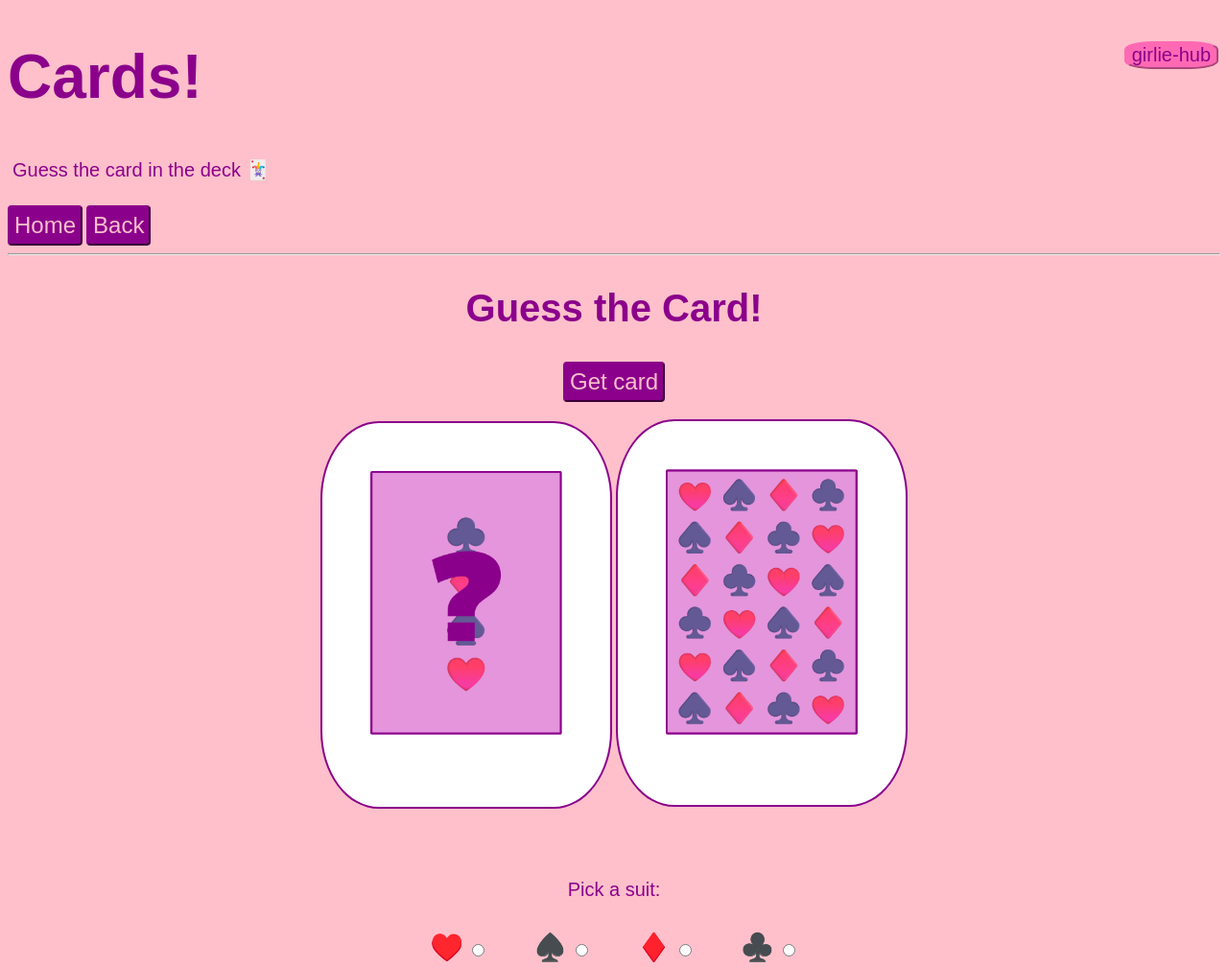
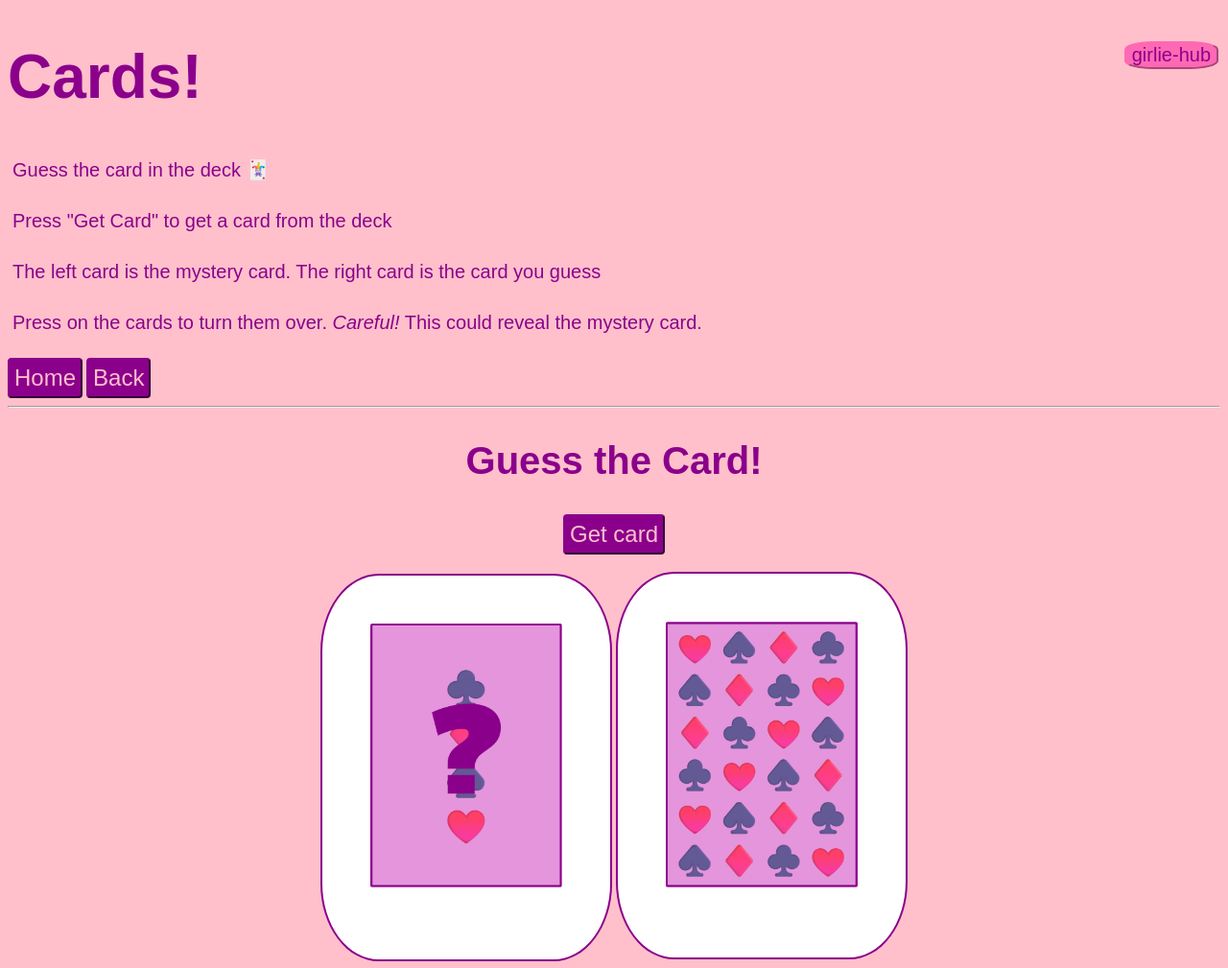
Before and after one commit to sfalch/first-html, a plain HTML site: page first_website/features/games/guess_card/guess_card.html in a window 1280 px wide. Shown: the top 1009 px of the page at 96% size. Drawn offline with Linux system fonts and the light colour scheme.

Commit message:
some instructions to card games

```diff
--- a/first_website/features/games/guess_card/guess_card.html
+++ b/first_website/features/games/guess_card/guess_card.html
@@ -21,6 +21,14 @@
 
     <h1 class="header1">Cards!</h1>
     <p class="pinkText">Guess the card in the deck 🃏</p>
+    <p class="pinkText">Press "Get Card" to get a card from the deck</p>
+    <p class="pinkText">
+      The left card is the mystery card. The right card is the card you guess
+    </p>
+    <p class="pinkText">
+      Press on the cards to turn them over. <em>Careful!</em> This could reveal
+      the mystery card.
+    </p>
     <nav>
       <a href="../../../index.html"> <button class="dice-btn">Home</button></a>
       <a href="../games.html"> <button class="dice-btn">Back</button></a>
```
